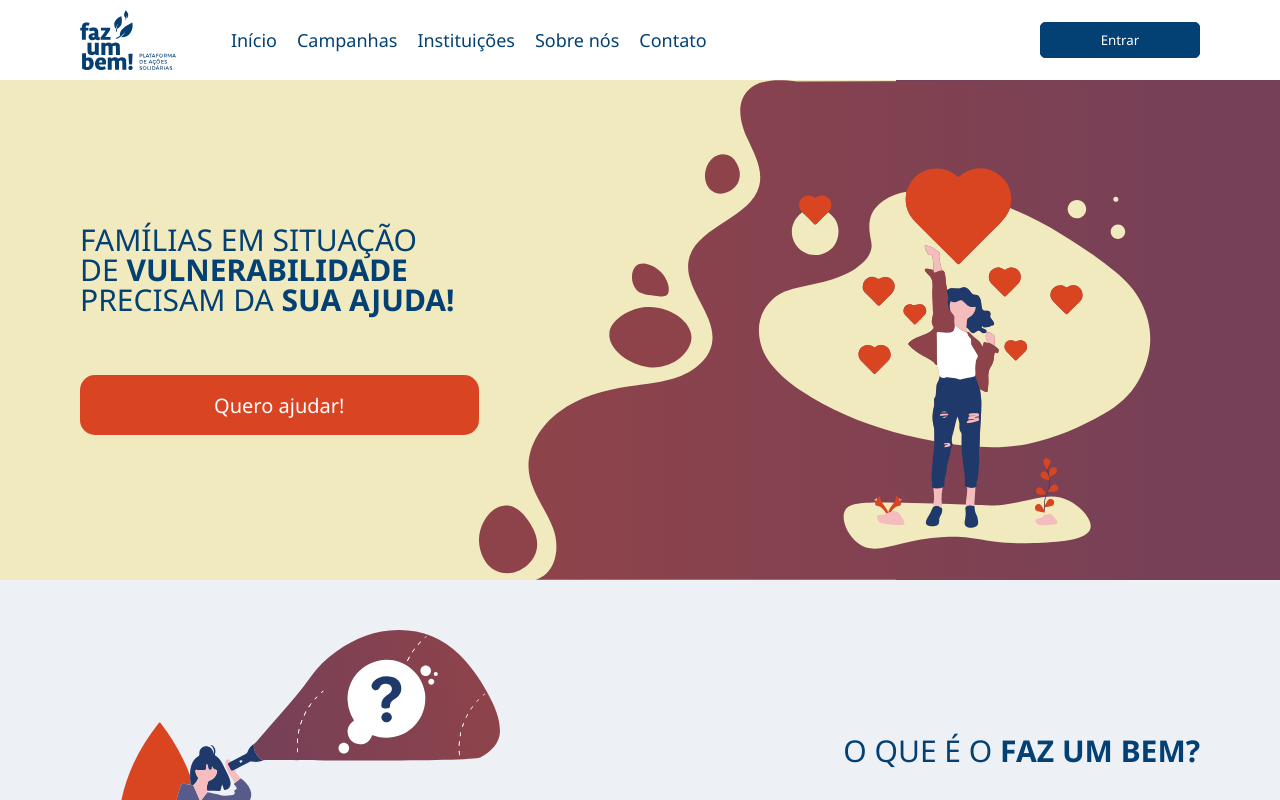
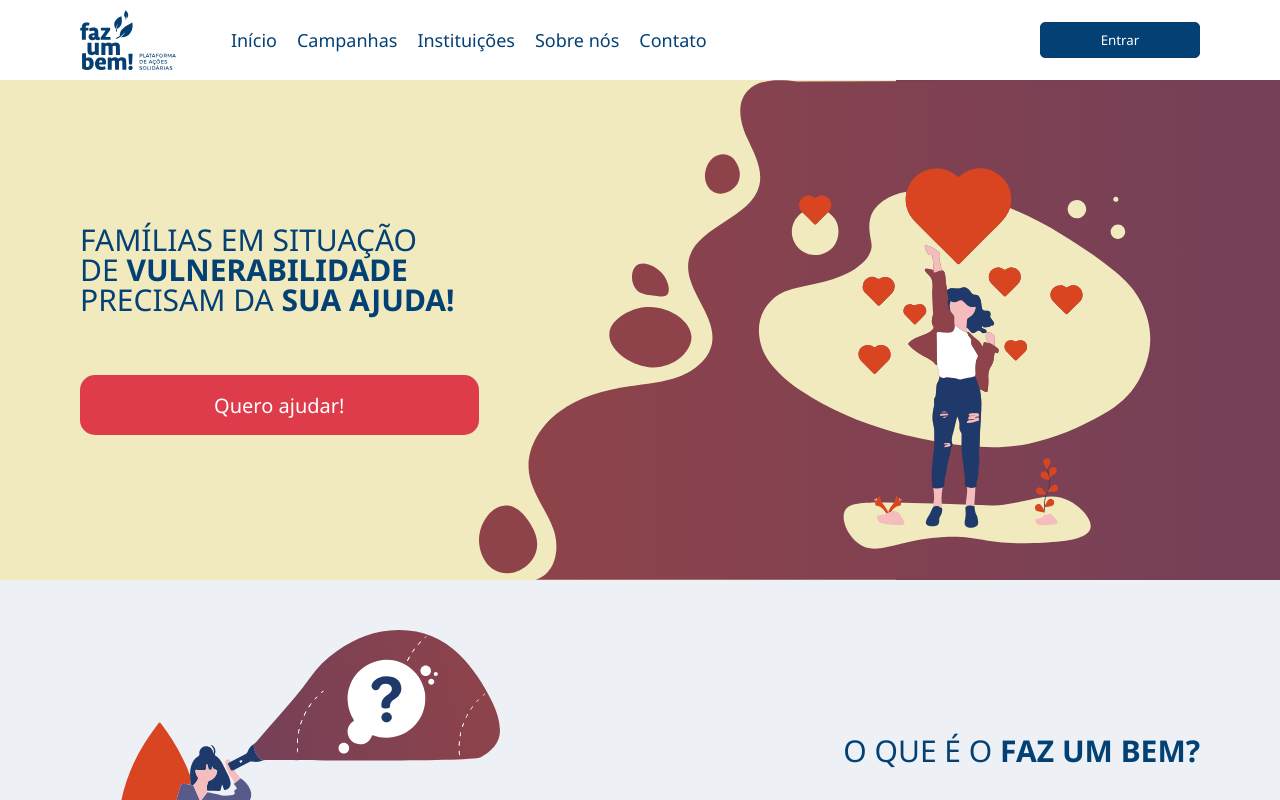
Before and after one commit to Faz-um-bem/frontend, a Next.js app: page / in a window 1280 px wide. Shown: the top 800 px of the page. Built offline with nearby package versions, Linux system fonts and the light colour scheme.

Commit message:
Corrigindo variáveis de cores

```diff
--- a/src/styles/global.ts
+++ b/src/styles/global.ts
@@ -16,7 +16,7 @@ const GlobalStyles = createGlobalStyle`
     --yellow: #F1EABE;
     --gray: #C4C4C4;
     --purple: #754058;
-    --orange: #D94423;
+    --orange: #DE3C4B;
 
     --heading: #034074;
     --text: #000000;
@@ -69,6 +69,21 @@ const GlobalStyles = createGlobalStyle`
     cursor: pointer;
   }
 
+  ::-webkit-scrollbar {
+      width: 7px;
+      height: 7px;
+    }
+  ::-webkit-scrollbar-track {
+    border-radius: 4px;
+  }
+  ::-webkit-scrollbar-track-piece {
+    background-color: #f1f1f1;
+  }
+  ::-webkit-scrollbar-thumb {
+    border-radius: 4px;
+    background-color: var(--blue);
+  }
+
   .react-modal-overlay {
     background: #03407486;
     backdrop-filter: blur(1px);
```
